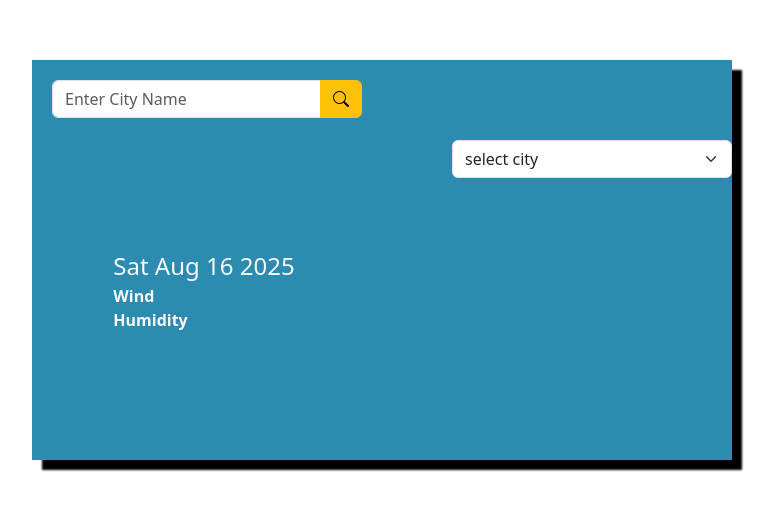
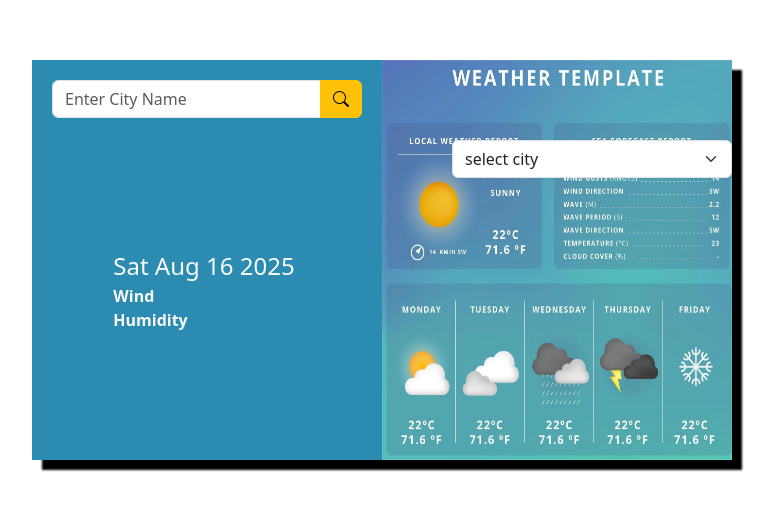
Before and after one commit to srk-8619/Weather-app-2, a website: page index.html in a window 1280 px wide. Shown: the part 140-650 px from the top of the page, without its empty margins (258-1033 px from the left). Drawn offline with nearby package versions, Linux system fonts and the light colour scheme.

Commit message:
move images path chnages

```diff
--- a/index.html
+++ b/index.html
@@ -19,7 +19,7 @@
         .widget{
             width: 700px;
             height: 400px;
-            background-image:url("../../public/images/wheather2.webp");
+            background-image:url("../../images/wheather2.webp");
             background-size: 50% 100%;
             background-repeat: no-repeat;
             background-position:  center right;
```
Also changed, not shown: 1 other file.
